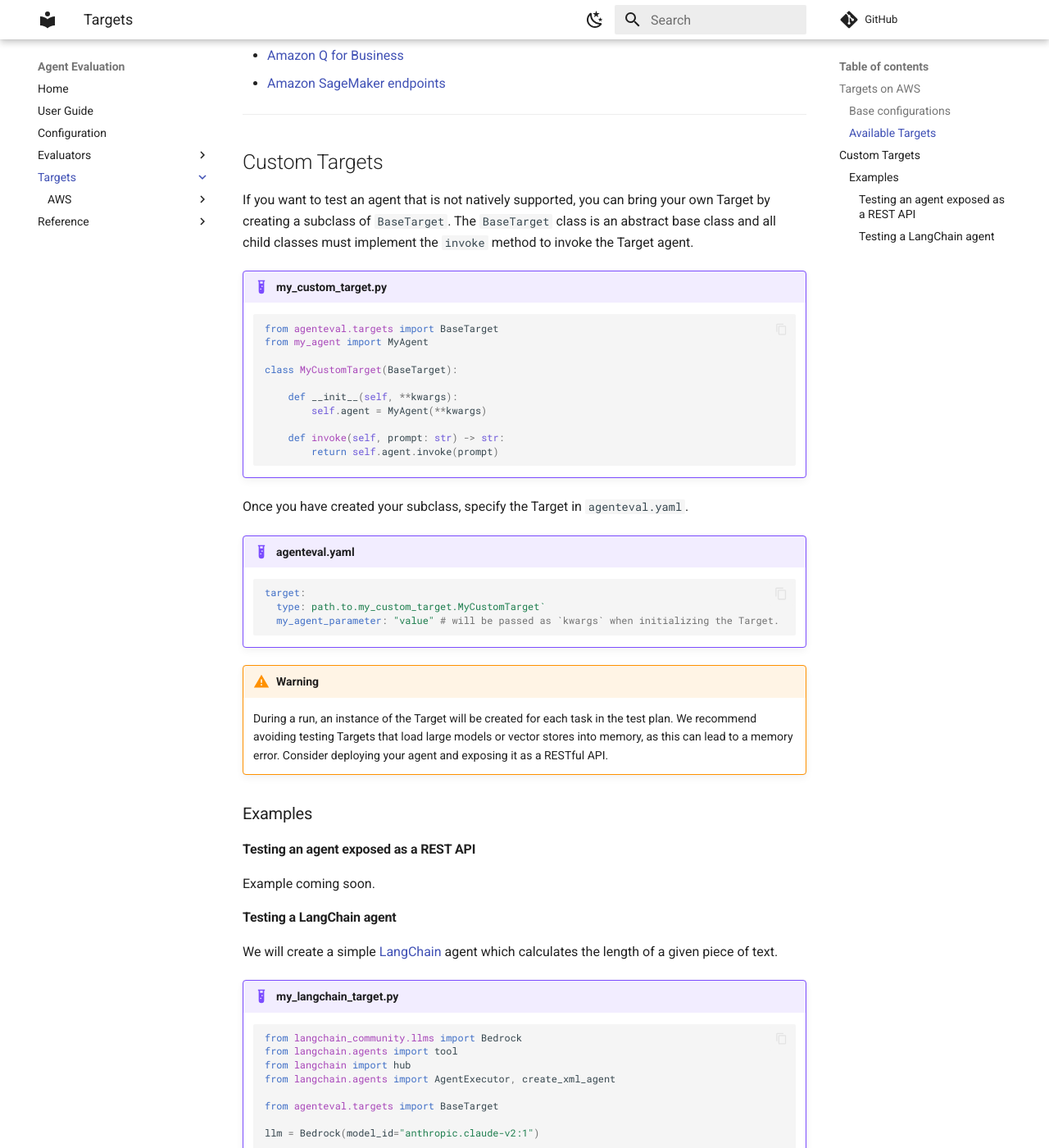
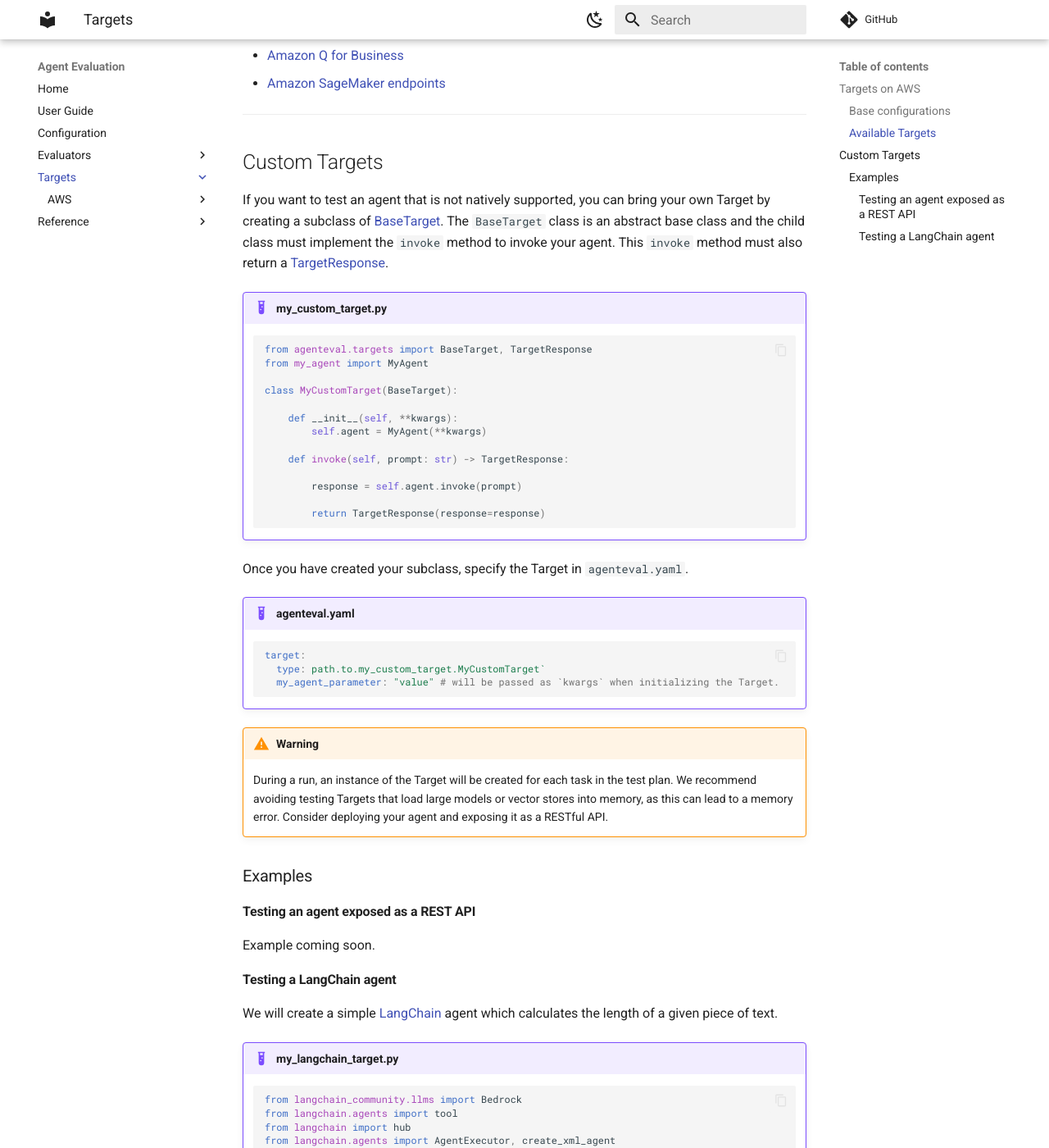
Before and after one commit to awslabs/agent-evaluation, an MkDocs documentation site: the page built from docs/targets/index.md, in a window 1280 px wide and 1400 px high, scrolled down 942 px. Shown: the whole window at 82% size. Built offline with MkDocs 1.6.1 and Material for MkDocs 9.7.7, drawn with Linux system fonts in a browser that asks for light colours; comment, search, counter and statistics services are not loaded; some of the changed text lies outside the part shown.

Commit message:
docs: update custom target examples

````diff
--- a/docs/targets/index.md
+++ b/docs/targets/index.md
@@ -43,12 +43,12 @@
 
 ## Custom Targets
 
-If you want to test an agent that is not natively supported, you can bring your own Target by creating a subclass of `BaseTarget`. The `BaseTarget` class is an abstract base class and all child classes must implement the `invoke` method to invoke the Target agent.
+If you want to test an agent that is not natively supported, you can bring your own Target by creating a subclass of [BaseTarget](../reference/target.md#src.agenteval.targets.target.BaseTarget). The `BaseTarget` class is an abstract base class and the child class must implement the `invoke` method to invoke your agent. This `invoke` method must also return a [TargetResponse](../reference/target.md#src.agenteval.targets.target.TargetResponse).
 
 !!! example "my_custom_target.py"
 
     ```python
-    from agenteval.targets import BaseTarget
+    from agenteval.targets import BaseTarget, TargetResponse
     from my_agent import MyAgent
 
     class MyCustomTarget(BaseTarget):
@@ -56,8 +56,11 @@
         def __init__(self, **kwargs):
             self.agent = MyAgent(**kwargs)
 
-        def invoke(self, prompt: str) -> str:
-            return self.agent.invoke(prompt)
+        def invoke(self, prompt: str) -> TargetResponse:
+
+            response = self.agent.invoke(prompt)
+
+            return TargetResponse(response=response)
     ```
 
 Once you have created your subclass, specify the Target in `agenteval.yaml`.
@@ -94,7 +97,7 @@
     from langchain import hub
     from langchain.agents import AgentExecutor, create_xml_agent
 
-    from agenteval.targets import BaseTarget
+    from agenteval.targets import BaseTarget, TargetResponse
 
     llm = Bedrock(model_id="anthropic.claude-v2:1")
 
@@ -114,8 +117,11 @@
         def __init__(self, **kwargs):
             self.agent = AgentExecutor(agent=agent, tools=tools, verbose=False)
 
-        def invoke(self, prompt: str) -> str:
-            return self.agent.invoke({"input": prompt})["output"]
+        def invoke(self, prompt: str) -> TargetResponse:
+
+            response = self.agent.invoke({"input": prompt})["output"]
+
+            return TargetResponse(response=response)
     ```
 
 Create a test plan that references `MyLangChainTarget`.
````
Also changed, not shown: other parts of docs/targets/index.md (+3 -0 lines).
